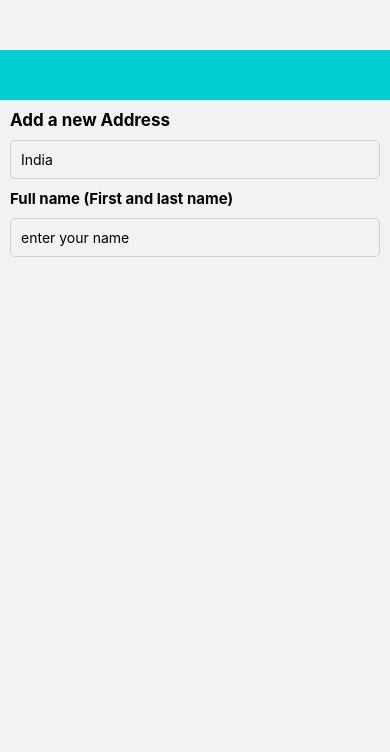
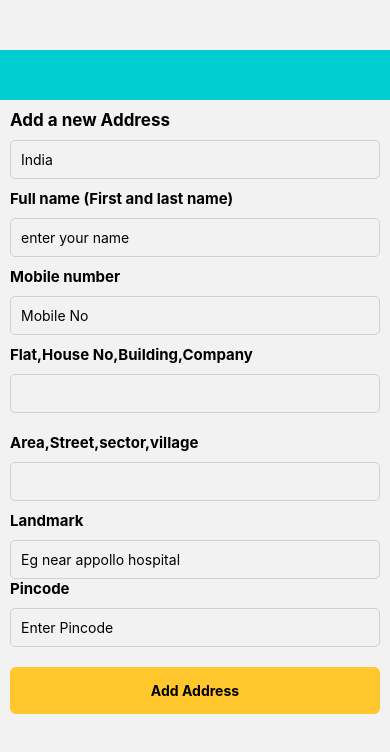
Before and after one commit to itsranjithkumar/REACT-NATIVE, a React Native app in the folder ecommerce-project/: screen /Add in a window 390 px wide. Shown: the top 752 px of the page. Built offline with nearby package versions, Linux system fonts and the light colour scheme.

Commit message:
bug fixed

```diff
--- a/ecommerce-project/package.json
+++ b/ecommerce-project/package.json
@@ -18,11 +18,7 @@
     "cors": "^2.8.5",
     "expo": "~50.0.14",
     "expo-status-bar": "~1.11.1",
-    "express": "^4.19.2",
     "jsonwebtoken": "^9.0.2",
-    "mongoose": "^8.3.1",
-    "nodemailer": "^6.9.13",
-    "nodemon": "^3.1.0",
     "react": "18.2.0",
     "react-native": "0.73.6",
     "react-native-dropdown-picker": "^5.4.6",
--- a/ecommerce-project/screens/AddressScreen.js
+++ b/ecommerce-project/screens/AddressScreen.js
@@ -1,7 +1,16 @@
-import { StyleSheet, Text, ScrollView, View, TextInput } from 'react-native'
-import React from 'react'
+import { StyleSheet, Text, ScrollView, View, TextInput, Pressable } from 'react-native'
+import React,{useState} from 'react'
 
 const AddressScreen = () => {
+  // const navigation = useNavigation();
+  const [name, setName] = useState("");
+  const [mobileNo, setMobileNo] = useState("");
+  const [houseNo, setHouseNo] = useState("");
+  const [street, setStreet] = useState("");
+  const [landmark, setLandmark] = useState("");
+  const [postalCode, setPostalCode] = useState("");
+  // const {userId,setUserId}=useContext(UserType);
+
   return (
     <ScrollView style={{marginTop:50}}>
         <View style={{height:50,backgroundColor:"#00CED1"}}/>
@@ -18,10 +27,87 @@ const AddressScreen = () => {
 
          <Text style={{fontSize:15,fontWeight:"bold"}}>Full name (First and last name)</Text>
 
-         <TextInput style ={{padding:10,borderColor:"#D0D0D0",borderWidth:1,marginTop:10,borderRadius:5,}}
+         <TextInput
+         value={name}
+         onChangeText={(text) => setName(text)}
+         placeholderTextColor={"black"}
+         style ={{padding:10,borderColor:"#D0D0D0",borderWidth:1,marginTop:10,borderRadius:5,}}
          placeholder="enter your name"/>
 
         </View>
+
+       <View>
+
+         <Text style={{fontSize:15,fontWeight:"bold"}}>Mobile number</Text>
+
+
+
+         <TextInput
+         value={mobileNo}
+         placeholderTextColor={"black"}
+         style ={{padding:10,borderColor:"#D0D0D0",borderWidth:1,marginTop:10,borderRadius:5,}}
+         placeholder="Mobile No"/>
+
+       </View>
+
+       <View style ={{marginVertical:10}}>
+           <Text style={{fontSize:15,fontWeight:"bold"}}>Flat,House No,Building,Company</Text>
+
+
+           <TextInput
+           value={houseNo}
+           onChangeText={(text)=> setHouseNo(text)}
+         placeholderTextColor={"black"}
+         style ={{padding:10,borderColor:"#D0D0D0",borderWidth:1,marginTop:10,borderRadius:5,}}
+         placeholder=""/>
+       </View>
+
+       <View style={{marginVertical:10}}>
+
+         <Text style={{fontSize:15,fontWeight:"bold"}}>Area,Street,sector,village</Text>
+
+         <TextInput
+         value={street}
+         onChangeText={(text)=> setStreet(text)}
+         placeholderTextColor={"black"}
+         style ={{padding:10,borderColor:"#D0D0D0",borderWidth:1,marginTop:10,borderRadius:5,}}
+         placeholder=""/>
+
+       </View>
+
+       <View>
+
+        <Text  style={{fontSize:15,fontWeight:"bold"}}>Landmark</Text>
+
+
+        <TextInput
+        value={landmark}
+        onChangeText={(text)=> setLandmark(text)}
+         placeholderTextColor={"black"}
+         style ={{padding:10,borderColor:"#D0D0D0",borderWidth:1,marginTop:10,borderRadius:5,}}
+         placeholder="Eg near appollo hospital"/>
+
+       </View>
+
+       <View>
+
+          <Text style={{fontSize:15,fontWeight:"bold"}}>Pincode</Text>
+
+          <TextInput
+          value={postalCode}
+          onChangeText={(text)=> setPostalCode(text)}
+         placeholderTextColor={"black"}
+         style ={{padding:10,borderColor:"#D0D0D0",borderWidth:1,marginTop:10,borderRadius:5,}}
+         placeholder="Enter Pincode "/>
+
+       </View>
+
+       <Pressable style={{backgroundColor:"#FFC72C",padding:15,borderRadius:6,justifyContent:"center",alignItems:"center",marginTop:20}}>
+
+        <Text style ={{fontWeight:"bold"}}>Add Address</Text>
+       </Pressable>
+
+
      </View>
 
 
```
Also changed, not shown: 2 other files (tests, documents, lock files or other folders).
